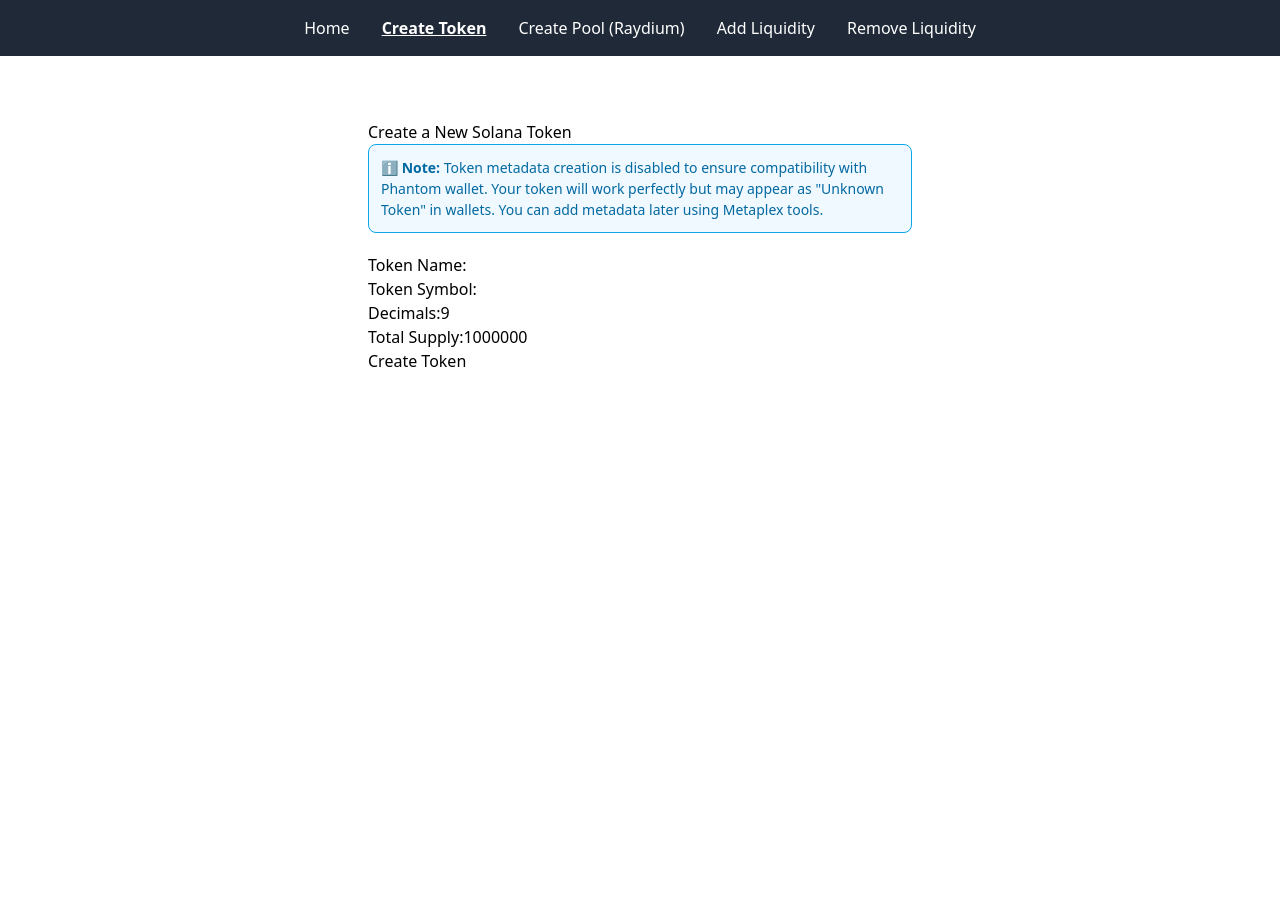
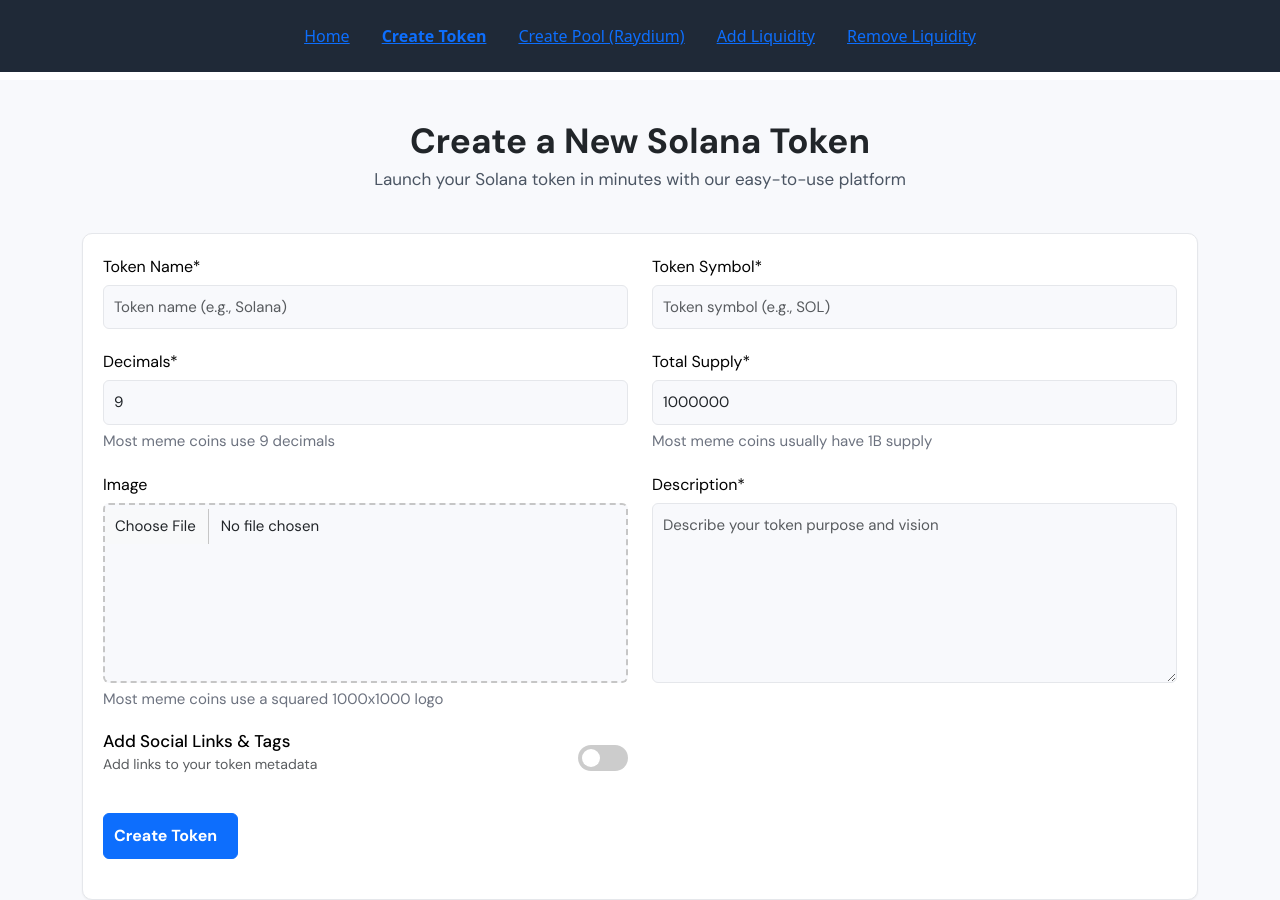
Before and after one commit to dhdev19/Solana-Token-Creation, a React (Create React App) app in the folder frontend/: page /create-token in a window 1280 px wide. Before the commit the page ends 800 px from the top, so only its background shows below. Built offline with nearby package versions, Linux system fonts and the light colour scheme.

Commit message:
add form designing and toggle functionality

```diff
--- a/frontend/src/App.js
+++ b/frontend/src/App.js
@@ -36,6 +36,8 @@ import RemoveLiquidityForm from './RemoveLiquidityForm';
 import CreatePool from './CreatePool';
 import { WalletProvider } from './WalletConnect';
 import WalletConnect from './WalletConnect';
+import 'bootstrap/dist/css/bootstrap.min.css'; // ✅ Bootstrap included
+import './style.css'; // 👈 Make sure the path is correct
 
 const App = () => {
   return (
@@ -44,7 +46,7 @@ const App = () => {
         <div className="flex flex-col items-center pt-20">
           <Navbar />
 
-          <div className="w-full max-w-xl p-4 mt-6">
+          <div className="w-full mainwrapper">
             <WalletConnect />
             <Routes>
               <Route path="/" element={<Home />} />
--- a/frontend/src/CreateTokenForm.js
+++ b/frontend/src/CreateTokenForm.js
@@ -181,6 +181,7 @@
 import React, { useState } from 'react';
 import { useWallet } from './WalletConnect';
 
+
 // Note: Metadata creation has been disabled to avoid Phantom wallet compatibility issues
 // The token will work perfectly without metadata, just appears as "Unknown Token"
 
@@ -194,6 +195,8 @@ function CreateTokenForm() {
   const [explorerUrl, setExplorerUrl] = useState('');
   const [loading, setLoading] = useState(false);
   const [error, setError] = useState('');
+  const [showSocialLinks, setShowSocialLinks] = useState(false); // Add this at top
+
 
   const handleSubmit = async (e) => {
     e.preventDefault();
@@ -319,8 +322,18 @@ function CreateTokenForm() {
 
   return (
     <div>
-      <h2>Create a New Solana Token</h2>
+      <div className='createtokensec'>
+      <div className='container'>
+        <div className='row'>
+          <div className='col-lg-12'>
+            <h2>Create a New Solana Token</h2>
+      <p>Launch your Solana token in minutes with our easy-to-use platform</p>
+          </div>
+        </div>
+      </div>
+      </div>
 
+      {/*
       <div style={{
         backgroundColor: '#f0f9ff',
         border: '1px solid #0ea5e9',
@@ -334,48 +347,154 @@ function CreateTokenForm() {
           You can add metadata later using Metaplex tools.
         </p>
       </div>
+     */}
 
-      <form onSubmit={handleSubmit}>
-        <div>
-          <label>Token Name:</label>
+      <div className='container'>
+     <div className='formbg'>
+
+        <div className='row'>
+          <div className='col-lg-12'>
+          <form onSubmit={handleSubmit}>
+            <div className='row'>
+        <div className='col-lg-6'>
+          <label>Token Name*</label>
           <input
             type="text"
             value={name}
             onChange={(e) => setName(e.target.value)}
-            required
+            required className='form-control'
+            placeholder='Token name (e.g., Solana)'
           />
         </div>
-        <div>
-          <label>Token Symbol:</label>
+
+        <div className='col-lg-6'>
+          <label>Token Symbol*</label>
           <input
             type="text"
             value={symbol}
             onChange={(e) => setSymbol(e.target.value)}
             required
+            className='form-control'
+            placeholder='Token symbol (e.g., SOL)'
           />
         </div>
-        <div>
-          <label>Decimals:</label>
+
+    </div>
+
+          <div className='row'>
+        <div className='col-lg-6'>
+          <label>Decimals*</label>
           <input
             type="number"
             value={decimals}
             onChange={(e) => setDecimals(e.target.value)}
             required
+            className='form-control'
           />
+          <span>Most meme coins use 9 decimals</span>
         </div>
-        <div>
-          <label>Total Supply:</label>
+        <div className='col-lg-6'>
+          <label>Total Supply*</label>
           <input
             type="number"
             value={totalSupply}
             onChange={(e) => setTotalSupply(e.target.value)}
             required
+            className='form-control'
           />
+          <span>Most meme coins usually have 1B supply</span>
         </div>
-        <button type="submit" disabled={loading}>
+      </div>
+
+      <div className='row'>
+        <div className='col-lg-6'>
+          <label>Image</label>
+          <input
+            type="file"
+            className='form-control'
+          />
+          <span>Most meme coins use a squared 1000x1000 logo</span>
+        </div>
+        <div className='col-lg-6'>
+          <label>Description*</label>
+          <textarea  className='form-control' rows={7} placeholder='Describe your token purpose and vision'></textarea>
+
+
+        </div>
+      </div>
+
+      <div className='row'>
+        <div className='col-lg-6'>
+  <div className='sociallinksec'>
+    <div className='d-flex align-items-center justify-content-between mb-2'>
+      <div>
+        <h4 className='mb-0'>Add Social Links & Tags</h4>
+        <p className='text-muted' style={{ fontSize: '14px' }}>Add links to your token metadata</p>
+      </div>
+      <label className="toggle-switch">
+        <input
+          type="checkbox"
+          checked={showSocialLinks}
+          onChange={() => setShowSocialLinks(!showSocialLinks)}
+        />
+        <span className="toggle-slider"></span>
+      </label>
+    </div>
+
+    {showSocialLinks && (
+      <div className='sociallinkswrapper'>
+        <div className='socialink d-flex flex-wrap mb-3'>
+          <div className='col-lg-6 pe-2'>
+            <label>Website</label>
+            <input
+              type="text"
+              className='form-control'
+              placeholder='https://yourproject.com'
+            />
+          </div>
+          <div className='col-lg-6 ps-2'>
+            <label>Twitter</label>
+            <input
+              type="text"
+              className='form-control'
+              placeholder='https://twitter.com/yourtwitter'
+            />
+          </div>
+        </div>
+        <div className='socialink d-flex flex-wrap'>
+          <div className='col-lg-6 pe-2'>
+            <label>Telegram</label>
+            <input
+              type="text"
+              className='form-control'
+              placeholder='https://t.me/yourtelegram'
+            />
+          </div>
+          <div className='col-lg-6 ps-2'>
+            <label>Discord</label>
+            <input
+              type="text"
+              className='form-control'
+              placeholder='https://discord.gg/yourdiscord'
+            />
+          </div>
+        </div>
+      </div>
+    )}
+  </div>
+</div>
+      </div>
+
+        <button className='btn btn-primary' type="submit" disabled={loading}>
           {loading ? 'Creating Token...' : 'Create Token'}
         </button>
       </form>
+          </div>
+        </div>
+      </div>
+     </div>
+
+
 
       {mintAddress && (
         <div>
--- a/frontend/src/Home.jsx
+++ b/frontend/src/Home.jsx
@@ -3,7 +3,7 @@ import React from 'react'
 function Home() {
   return (
     <div>
-
+      <h1 className='text-center'>Welcome to Home Page</h1>
     </div>
   )
 }
--- /dev/null
+++ b/frontend/src/style.css
@@ -0,0 +1,172 @@
+@import url('https://fonts.googleapis.com/css2?family=DM+Sans:ital,opsz,wght@0,9..40,100..1000;1,9..40,100..1000&display=swap');
+.mainwrapper {
+    background: #f8f9fc;
+}
+
+.createtokensec {
+    padding: 40px 0 40px 0;
+}
+
+.createtokensec h2 {
+    padding: 0px;
+    margin: 0px;
+    font-size: 35px;
+    text-align: center;
+    font-family: "DM Sans", sans-serif;
+    font-weight: 700;
+}
+.createtokensec p {
+    padding: 5px 0 0 0;
+    margin: 0px;
+    text-align: center;
+    font-size: 17px;
+    color: #4b5563;
+    font-family: "DM Sans", sans-serif;
+}
+
+.formbg {
+    box-shadow: 0 1px 2px 0 rgba(0, 0, 0, .05);
+    background: #fff;
+    border: #e5e7eb solid 1px;
+    padding: 20px 20px 20px 20px;
+    border-radius: 10px;
+}
+
+.formbg label {
+    font-family: "DM Sans", sans-serif;
+    color: #000;
+    font-size: 16px;
+    padding: 0 0 6px 0;
+}
+.formbg .row{
+    margin-bottom: 20px;
+}
+
+.formbg .form-control {
+    background: #f8f9fc;
+    padding: 10px 10px 10px 10px;
+    border: #e5e7eb solid 1px;
+    font-family: "DM Sans", sans-serif;
+    font-size: 15px;
+}
+.formbg input[type=file] {
+    border: #c6c6c6 dashed 2px;
+    height: 180px;
+}
+
+.formbg .btn-primary {
+    font-family: "DM Sans", sans-serif;
+    padding: 10px 20px 10px 10px;
+    font-size: 16px;
+    font-weight: 700;
+}
+
+.formbg .form-control:focus {
+    color: var(--bs-body-color);
+    background-color: var(--bs-body-bg);
+    border-color: #86b7fe;
+    outline: 0;
+    box-shadow: none;
+}
+
+.formbg span {
+    font-family: "DM Sans", sans-serif;
+    font-size: 15px;
+    color: #6c727f;
+    padding: 5px 0 0 0;
+    display: inline-block;
+}
+.formbg .form-control:focus {
+    color: var(--bs-body-color);
+    border-color: #86b7fe;
+    outline: 0;
+    box-shadow: none;
+    background: #f8f9fc;
+    border: #e5e7eb solid 1px;
+}
+
+.sociallinksec {
+    position: relative;
+}
+
+.sociallinksec h4 {
+    font-family: "DM Sans", sans-serif;
+    font-size: 17px;
+    color: #000;
+    padding: 0px;
+    margin: 0px;
+}
+
+.sociallinksec p {
+    font-family: "DM Sans", sans-serif;
+    font-size: 15px;
+    color: #6c727f;
+    padding: 0px 0 10px 0;
+    display: inline-block;
+    margin: 0 0 0 0;
+}
+
+
+.socialink .col-lg-6{
+    width: 48%;
+}
+
+.socialink {
+    display: flex;
+    justify-content: center;
+    align-items: center;
+    gap: 15px;
+    margin: 0 0 10px 0;
+}
+
+.socialink label {
+    font-family: "DM Sans", sans-serif;
+    color: #000;
+    font-size: 14px;
+    padding: 0 0 6px 0;
+}
+
+.toggle-switch {
+  position: relative;
+  display: inline-block;
+  width: 50px;
+  height: 26px;
+}
+
+.toggle-switch input {
+  opacity: 0;
+  width: 0;
+  height: 0;
+}
+
+.toggle-slider {
+  position: absolute;
+  cursor: pointer;
+  top: 0;
+  left: 0;
+  right: 0;
+  bottom: 0;
+  background-color: #ccc;
+  border-radius: 34px;
+  transition: 0.4s;
+}
+
+.toggle-slider:before {
+  position: absolute;
+  content: "";
+  height: 18px;
+  width: 18px;
+  left: 4px;
+  bottom: 4px;
+  background-color: white;
+  border-radius: 50%;
+  transition: 0.4s;
+}
+
+.toggle-switch input:checked + .toggle-slider {
+  background-color: #6f42c1; /* purple */
+}
+
+.toggle-switch input:checked + .toggle-slider:before {
+  transform: translateX(24px);
+}
```
Also changed, not shown: frontend/src/App.css (line endings or trailing spaces).
